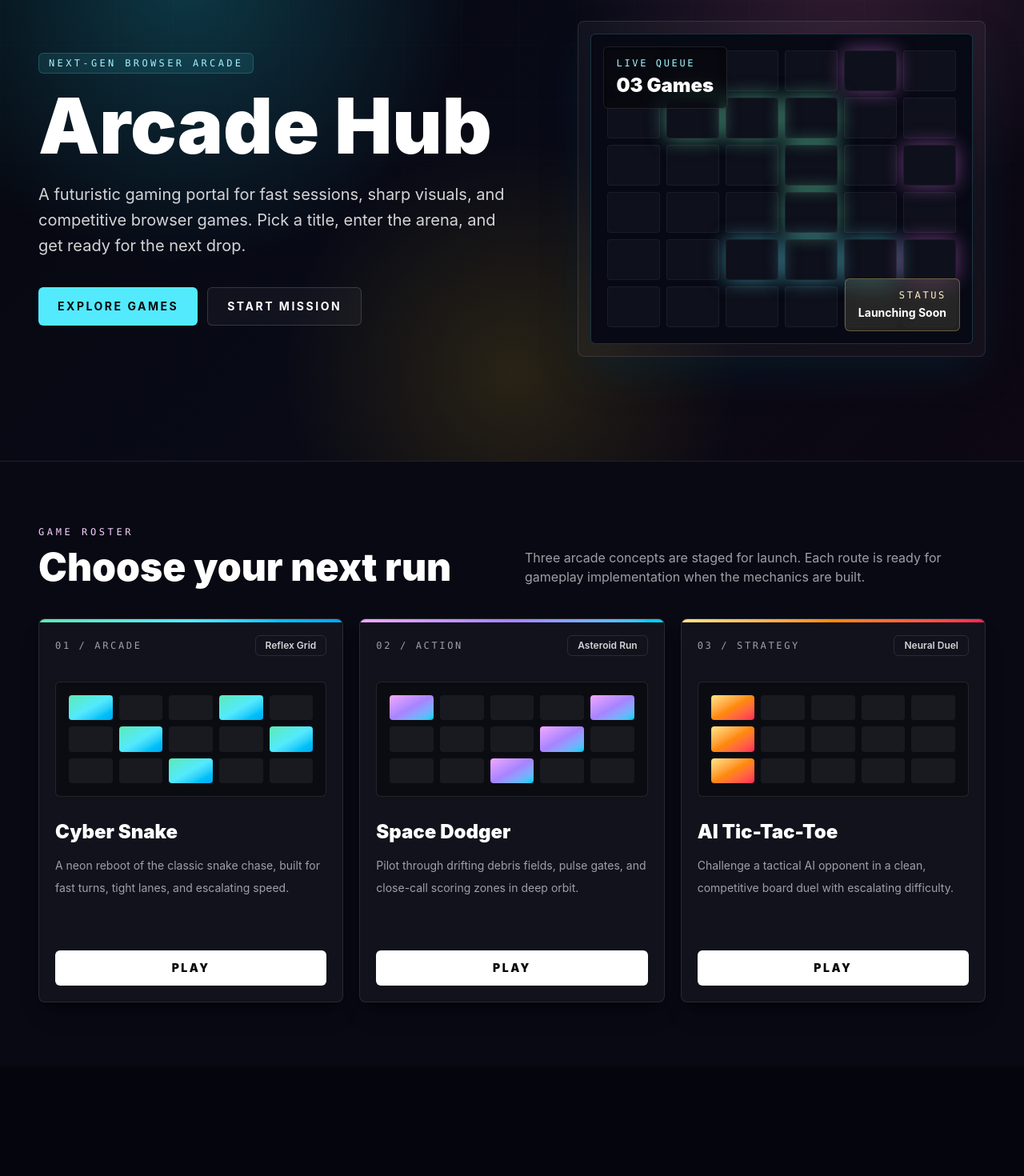
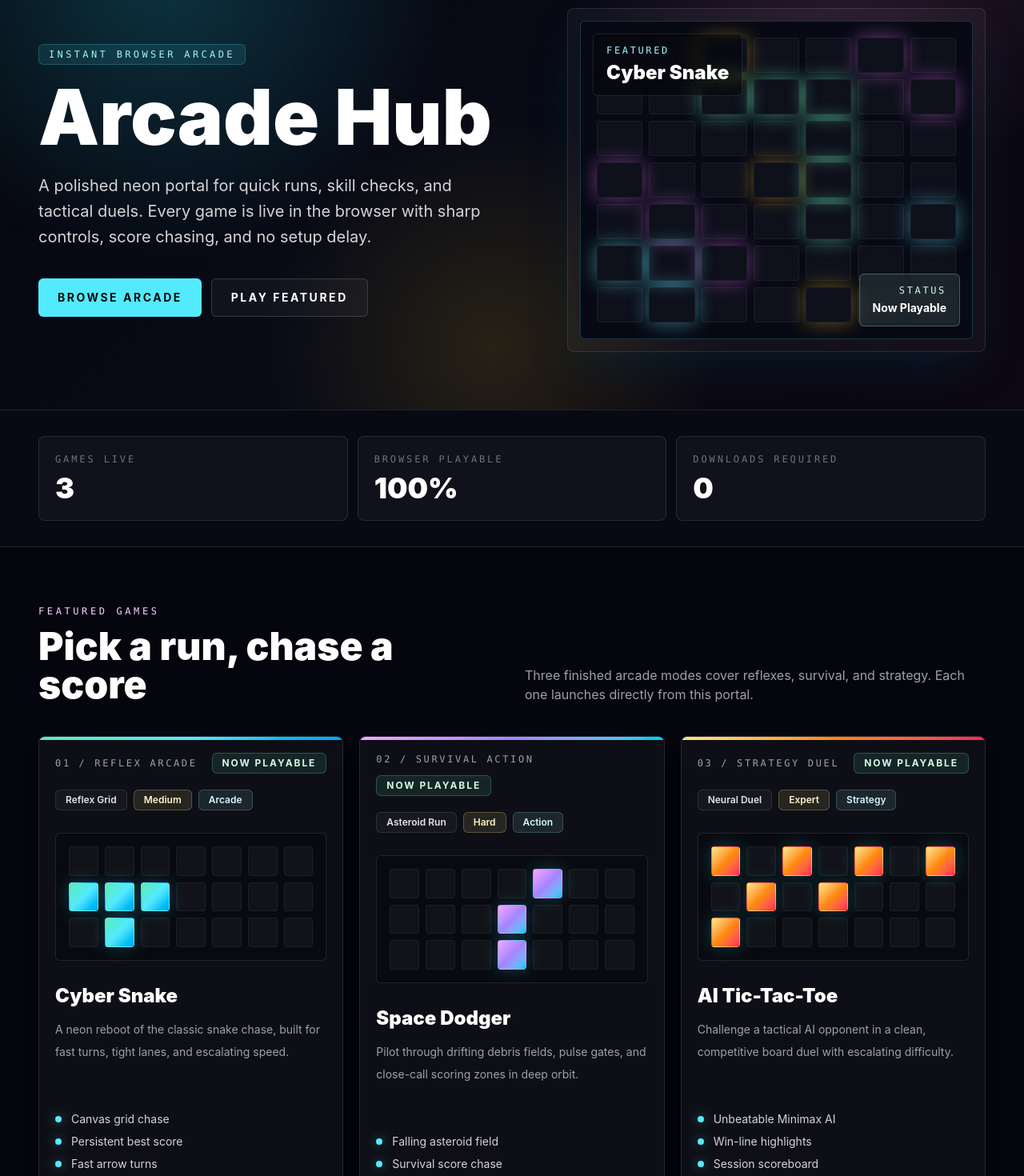
Before and after one commit to Diptonil-das/arcade-hub, a Next.js app: page / in a window 1280 px wide. Shown: the part 160-1630 px from the top of the page at 80% size. Before the commit the page ends 1493 px from the top, so only its background shows below. Built offline with nearby package versions, Linux system fonts and the light colour scheme.

Commit message:
Upgrade Arcade Hub homepage

```diff
--- a/src/app/page.tsx
+++ b/src/app/page.tsx
@@ -1,11 +1,48 @@
 import Link from "next/link";
 import { games } from "@/lib/games";
 
+const gameDetails = {
+  "cyber-snake": {
+    difficulty: "Medium",
+    type: "Reflex Arcade",
+    features: ["Canvas grid chase", "Persistent best score", "Fast arrow turns"],
+    previewCells: [7, 8, 9, 15, 21, 22, 30],
+  },
+  "space-dodger": {
+    difficulty: "Hard",
+    type: "Survival Action",
+    features: ["Falling asteroid field", "Survival score chase", "Precision dodging"],
+    previewCells: [4, 10, 17, 23, 29, 35, 42],
+  },
+  "ai-tic-tac-toe": {
+    difficulty: "Expert",
+    type: "Strategy Duel",
+    features: ["Unbeatable Minimax AI", "Win-line highlights", "Session scoreboard"],
+    previewCells: [0, 4, 8, 2, 6, 10, 14],
+  },
+} satisfies Record<
+  (typeof games)[number]["slug"],
+  {
+    difficulty: string;
+    features: string[];
+    previewCells: number[];
+    type: string;
+  }
+>;
+
+const portalStats = [
+  { label: "Games Live", value: "3" },
+  { label: "Browser Playable", value: "100%" },
+  { label: "Downloads Required", value: "0" },
+];
+
 export default function Home() {
+  const featuredGame = games[0];
+
   return (
     <main className="min-h-screen overflow-hidden bg-[#05060d] text-white">
-      <section className="relative isolate min-h-[92vh] px-6 py-6 sm:px-8 lg:px-12">
-        <div className="absolute inset-0 -z-20 bg-[radial-gradient(circle_at_18%_18%,rgba(34,211,238,0.24),transparent_30%),radial-gradient(circle_at_82%_14%,rgba(244,114,182,0.18),transparent_28%),radial-gradient(circle_at_50%_85%,rgba(250,204,21,0.13),transparent_32%),linear-gradient(135deg,#05060d_0%,#080a16_48%,#0d0813_100%)]" />
+      <section className="relative isolate px-6 py-6 sm:px-8 lg:px-12">
+        <div className="absolute inset-0 -z-20 bg-[radial-gradient(circle_at_16%_18%,rgba(34,211,238,0.22),transparent_30%),radial-gradient(circle_at_82%_12%,rgba(244,114,182,0.16),transparent_28%),radial-gradient(circle_at_48%_88%,rgba(250,204,21,0.12),transparent_32%),linear-gradient(135deg,#05060d_0%,#080a16_48%,#0d0813_100%)]" />
         <div className="absolute inset-0 -z-10 bg-[linear-gradient(rgba(255,255,255,0.055)_1px,transparent_1px),linear-gradient(90deg,rgba(255,255,255,0.055)_1px,transparent_1px)] bg-[size:72px_72px] opacity-35 [mask-image:linear-gradient(to_bottom,black,transparent_88%)]" />
 
         <header className="mx-auto flex max-w-7xl items-center justify-between rounded-lg border border-white/10 bg-white/[0.03] px-4 py-3 backdrop-blur-md">
@@ -18,62 +55,69 @@ export default function Home() {
             </span>
           </Link>
           <nav className="hidden items-center gap-6 text-sm text-zinc-300 sm:flex">
-            <a className="transition hover:text-cyan-200" href="#games">
+            <a className="transition hover:text-cyan-200" href="#featured">
+              Featured
+            </a>
+            <a className="transition hover:text-fuchsia-200" href="#stats">
+              Stats
+            </a>
+            <a className="transition hover:text-amber-100" href="#games">
               Games
-            </a>
-            <a className="transition hover:text-fuchsia-200" href="#arena">
-              Arena
             </a>
           </nav>
         </header>
 
-        <div className="mx-auto grid max-w-7xl items-center gap-12 pb-14 pt-16 md:grid-cols-[1fr_0.86fr] md:pt-24 lg:gap-20">
+        <div className="mx-auto grid max-w-7xl items-center gap-12 pb-12 pt-14 md:grid-cols-[1fr_0.9fr] md:pt-20 lg:gap-20">
           <div>
             <p className="mb-5 inline-flex rounded-md border border-cyan-300/20 bg-cyan-300/10 px-3 py-1 font-mono text-xs uppercase tracking-[0.28em] text-cyan-200">
-              Next-gen browser arcade
+              Instant browser arcade
             </p>
             <h1 className="max-w-4xl text-5xl font-black leading-[0.95] tracking-normal text-white sm:text-7xl lg:text-8xl">
               Arcade Hub
             </h1>
             <p className="mt-6 max-w-2xl text-lg leading-8 text-zinc-300 sm:text-xl">
-              A futuristic gaming portal for fast sessions, sharp visuals, and
-              competitive browser games. Pick a title, enter the arena, and get
-              ready for the next drop.
+              A polished neon portal for quick runs, skill checks, and tactical
+              duels. Every game is live in the browser with sharp controls,
+              score chasing, and no setup delay.
             </p>
             <div className="mt-9 flex flex-col gap-3 sm:flex-row">
               <a
-                href="#games"
+                href="#featured"
                 className="inline-flex h-12 items-center justify-center rounded-md bg-cyan-300 px-6 text-sm font-bold uppercase tracking-[0.18em] text-zinc-950 transition hover:bg-cyan-200"
               >
-                Explore Games
+                Browse Arcade
               </a>
               <Link
                 href="/games/cyber-snake"
                 className="inline-flex h-12 items-center justify-center rounded-md border border-white/15 bg-white/[0.04] px-6 text-sm font-bold uppercase tracking-[0.18em] text-white transition hover:border-fuchsia-300/50 hover:bg-fuchsia-300/10"
               >
-                Start Mission
+                Play Featured
               </Link>
             </div>
           </div>
 
-          <div id="arena" className="relative min-h-[420px]">
+          <div id="arena" className="relative min-h-[430px]">
             <div className="absolute inset-0 rounded-lg border border-white/10 bg-white/[0.04] shadow-2xl shadow-cyan-950/40 backdrop-blur-md" />
             <div className="absolute inset-4 rounded-md border border-cyan-300/20 bg-[#070914]">
-              <div className="grid h-full grid-cols-6 grid-rows-6 gap-2 p-5">
-                {Array.from({ length: 36 }).map((_, index) => (
+              <div className="grid h-full grid-cols-7 grid-rows-7 gap-2 p-5">
+                {Array.from({ length: 49 }).map((_, index) => (
                   <div
                     key={index}
                     className={`rounded-sm border border-white/5 bg-white/[0.03] ${
-                      [7, 8, 9, 15, 21].includes(index)
+                      [9, 10, 11, 18, 25, 32].includes(index)
                         ? "bg-emerald-300 shadow-[0_0_24px_rgba(110,231,183,0.55)]"
                         : ""
                     } ${
-                      [4, 17, 29].includes(index)
+                      [5, 13, 21, 29, 37].includes(index)
                         ? "bg-fuchsia-400 shadow-[0_0_24px_rgba(232,121,249,0.45)]"
                         : ""
                     } ${
-                      [26, 27, 28].includes(index)
+                      [34, 35, 36, 43].includes(index)
                         ? "bg-cyan-300 shadow-[0_0_24px_rgba(103,232,249,0.5)]"
+                        : ""
+                    } ${
+                      [2, 24, 46].includes(index)
+                        ? "bg-amber-200 shadow-[0_0_24px_rgba(251,191,36,0.42)]"
                         : ""
                     }`}
                   />
@@ -82,80 +126,135 @@ export default function Home() {
             </div>
             <div className="absolute left-8 top-8 rounded-md border border-white/10 bg-black/40 px-4 py-3 backdrop-blur">
               <p className="font-mono text-xs uppercase tracking-[0.22em] text-cyan-200">
-                Live Queue
+                Featured
               </p>
-              <p className="mt-1 text-2xl font-black">03 Games</p>
+              <p className="mt-1 text-2xl font-black">{featuredGame.title}</p>
             </div>
-            <div className="absolute bottom-8 right-8 rounded-md border border-amber-200/30 bg-amber-200/10 px-4 py-3 text-right backdrop-blur">
-              <p className="font-mono text-xs uppercase tracking-[0.22em] text-amber-100">
+            <div className="absolute bottom-8 right-8 rounded-md border border-emerald-200/30 bg-emerald-200/10 px-4 py-3 text-right backdrop-blur">
+              <p className="font-mono text-xs uppercase tracking-[0.22em] text-emerald-100">
                 Status
               </p>
-              <p className="mt-1 text-sm font-bold text-white">Launching Soon</p>
+              <p className="mt-1 text-sm font-bold text-white">Now Playable</p>
             </div>
           </div>
         </div>
       </section>
 
-      <section id="games" className="border-t border-white/10 bg-[#080912] px-6 py-20 sm:px-8 lg:px-12">
+      <section
+        id="stats"
+        className="border-y border-white/10 bg-[#080912] px-6 py-8 sm:px-8 lg:px-12"
+      >
+        <div className="mx-auto grid max-w-7xl gap-3 md:grid-cols-3">
+          {portalStats.map((stat) => (
+            <div
+              key={stat.label}
+              className="rounded-lg border border-white/10 bg-white/[0.035] px-5 py-5"
+            >
+              <p className="font-mono text-xs uppercase tracking-[0.24em] text-zinc-500">
+                {stat.label}
+              </p>
+              <p className="mt-2 text-4xl font-black tracking-normal text-white">
+                {stat.value}
+              </p>
+            </div>
+          ))}
+        </div>
+      </section>
+
+      <section
+        id="featured"
+        className="bg-[#05060d] px-6 py-18 sm:px-8 lg:px-12"
+      >
         <div className="mx-auto max-w-7xl">
           <div className="flex flex-col justify-between gap-5 md:flex-row md:items-end">
             <div>
               <p className="font-mono text-xs uppercase tracking-[0.3em] text-fuchsia-200">
-                Game roster
+                Featured games
               </p>
               <h2 className="mt-3 text-3xl font-black tracking-normal text-white sm:text-5xl">
-                Choose your next run
+                Pick a run, chase a score
               </h2>
             </div>
             <p className="max-w-xl text-zinc-400">
-              Three arcade concepts are staged for launch. Each route is ready
-              for gameplay implementation when the mechanics are built.
+              Three finished arcade modes cover reflexes, survival, and
+              strategy. Each one launches directly from this portal.
             </p>
           </div>
 
-          <div className="mt-10 grid gap-5 lg:grid-cols-3">
-            {games.map((game, index) => (
+          <div id="games" className="mt-10 grid gap-5 lg:grid-cols-3">
+            {games.map((game, index) => {
+              const details = gameDetails[game.slug];
+
+              return (
                 <article
                   key={game.slug}
                   className="group relative overflow-hidden rounded-lg border border-white/10 bg-white/[0.04] p-5 shadow-xl shadow-black/25 transition hover:-translate-y-1 hover:border-cyan-200/40"
                 >
                   <div className={`absolute inset-x-0 top-0 h-1 bg-gradient-to-r ${game.accent}`} />
-                <div className="flex items-center justify-between gap-4">
+                  <div className="flex flex-wrap items-center justify-between gap-3">
                     <span className="font-mono text-xs uppercase tracking-[0.22em] text-zinc-400">
-                    0{index + 1} / {game.stat}
+                      0{index + 1} / {details.type}
                     </span>
-                  <span className="rounded-md border border-white/10 px-3 py-1 text-xs font-semibold text-zinc-300">
+                    <span className="rounded-md border border-emerald-300/25 bg-emerald-300/10 px-3 py-1 text-xs font-bold uppercase tracking-[0.16em] text-emerald-100">
+                      Now Playable
+                    </span>
+                  </div>
+
+                  <div className="mt-5 flex flex-wrap gap-2">
+                    <span className="rounded-md border border-white/10 bg-white/[0.04] px-3 py-1 text-xs font-semibold text-zinc-200">
                       {game.label}
                     </span>
+                    <span className="rounded-md border border-amber-200/25 bg-amber-200/10 px-3 py-1 text-xs font-semibold text-amber-100">
+                      {details.difficulty}
+                    </span>
+                    <span className="rounded-md border border-cyan-200/20 bg-cyan-200/10 px-3 py-1 text-xs font-semibold text-cyan-100">
+                      {game.stat}
+                    </span>
                   </div>
-                <div className="mt-8 h-36 rounded-md border border-white/10 bg-black/30 p-4">
-                  <div className="grid h-full grid-cols-5 gap-2">
-                    {Array.from({ length: 15 }).map((_, cell) => (
+
+                  <div className="mt-7 h-40 rounded-md border border-white/10 bg-black/30 p-4">
+                    <div className="grid h-full grid-cols-7 gap-2">
+                      {Array.from({ length: 21 }).map((_, cell) => (
                         <span
                           key={cell}
-                        className={`rounded-sm bg-white/[0.06] ${
-                          cell % (index + 3) === 0
-                            ? `bg-gradient-to-br ${game.accent}`
+                          className={`rounded-sm border border-white/5 bg-white/[0.04] ${
+                            details.previewCells.includes(cell)
+                              ? `bg-gradient-to-br ${game.accent} shadow-[0_0_22px_rgba(34,211,238,0.25)]`
                               : ""
                           }`}
                         />
                       ))}
                     </div>
                   </div>
+
                   <h3 className="mt-7 text-2xl font-black tracking-normal text-white">
                     {game.title}
                   </h3>
                   <p className="mt-3 min-h-24 text-sm leading-7 text-zinc-400">
                     {game.description}
                   </p>
+
+                  <ul className="mt-5 space-y-2">
+                    {details.features.map((feature) => (
+                      <li
+                        key={feature}
+                        className="flex items-center gap-3 text-sm text-zinc-300"
+                      >
+                        <span className="size-2 rounded-sm bg-cyan-300 shadow-[0_0_14px_rgba(103,232,249,0.45)]" />
+                        {feature}
+                      </li>
+                    ))}
+                  </ul>
+
                   <Link
                     href={`/games/${game.slug}`}
-                  className="mt-6 inline-flex h-11 w-full items-center justify-center rounded-md border border-white/10 bg-white text-sm font-black uppercase tracking-[0.18em] text-zinc-950 transition group-hover:border-cyan-200 group-hover:bg-cyan-200"
+                    className="mt-7 inline-flex h-12 w-full items-center justify-center rounded-md border border-cyan-200/40 bg-cyan-300 text-sm font-black uppercase tracking-[0.18em] text-zinc-950 transition group-hover:bg-white"
                   >
-                  Play
+                    Play Now
                   </Link>
                 </article>
-            ))}
+              );
+            })}
           </div>
         </div>
       </section>
```
Lines whose indentation alone changed are shown as unchanged.
